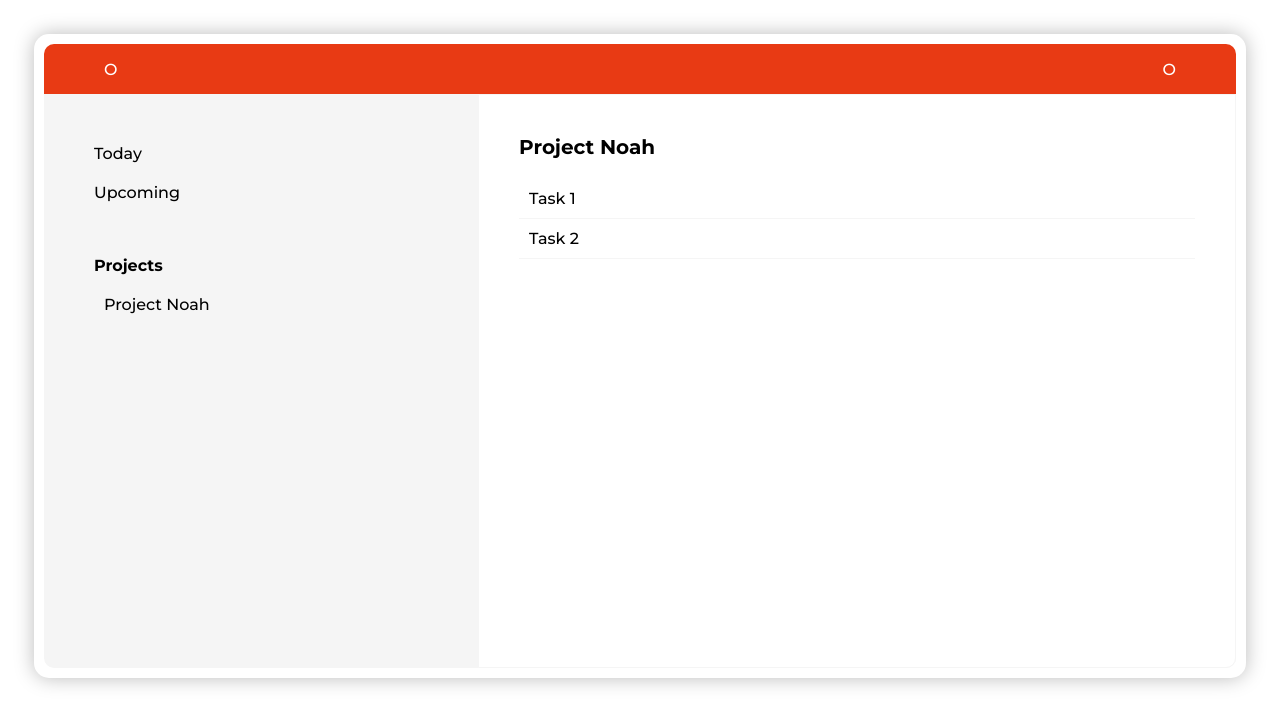
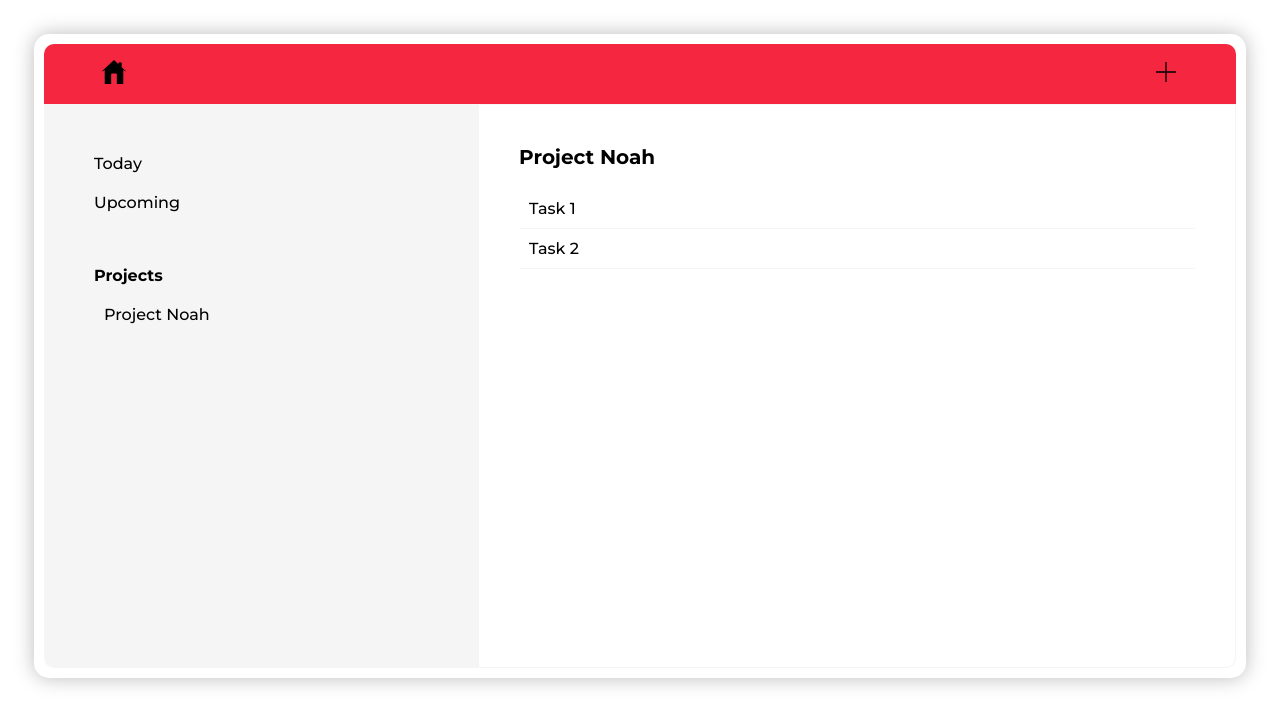
Before and after one commit to learndave/to-do-list, a website built with webpack: page dist/index.html in a window 1280 px wide. Built offline with nearby package versions, Linux system fonts and the light colour scheme.

Commit message:
add icons

```diff
--- a/package.json
+++ b/package.json
@@ -18,6 +18,8 @@
   },
   "homepage": "https://github.com/learndave/to-do-list#readme",
   "devDependencies": {
+    "css-loader": "^6.7.1",
+    "style-loader": "^3.3.1",
     "webpack": "^5.70.0",
     "webpack-cli": "^4.9.2"
   }
--- /dev/null
+++ b/src/component.service.js
@@ -0,0 +1,15 @@
+import HomeIcon from "./home.svg";
+import AddTaskIcon from "./add-task.svg";
+import CalendarIcon from "./calendar.svg";
+
+export class ComponentService {
+    constructor() {
+        this.content = document.getElementById("content");
+    }
+
+    renderImages() {
+        this.content.querySelector(".home-icon").src = HomeIcon;
+        this.content.querySelector(".add-task-icon").src = AddTaskIcon;
+        // this.content.querySelector(".calendar-icon").src = CalendarIcon;
+    }
+}
--- a/src/index.js
+++ b/src/index.js
@@ -0,0 +1,10 @@
+import "./style.css";
+import { ComponentService } from "./component.service.js";
+
+const componentService = new ComponentService();
+
+const run = (componentService) => {
+    componentService.renderImages();
+}
+
+run(componentService);
--- a/src/style.css
+++ b/src/style.css
@@ -6,7 +6,7 @@
     --padding-large: 60px;
 
     --color-main: #630606;
-    --color-two: #890F0D;
+    --color-two: #F52740;
     --color-three: #E83A14;
     --color-four: #D9CE3F;
     --color-light-grey: #f5f5f5;
@@ -45,13 +45,21 @@ a {
     justify-content: space-between;
     align-items: center;
     padding: var(--padding-tiny) var(--padding-large);
-    height: 30px;
+    height: 40px;
 
-    background-color: var(--color-three);
+    background-color: var(--color-two);
     border-radius: 10px 10px 0 0;
     color: white;
 }
 
+.icon {
+    height: max-content;
+    width: 20px;
+}
+
+.home-icon {
+    transform: scale(120%);
+}
 .body {
     flex: 1;
     display: flex;
@@ -62,7 +70,7 @@ a {
 }
 
 .sidenav {
-    flex: 0 1 30vw;
+    flex: 0 1 min(30vw, 400px);
 
     display: flex;
     flex-direction: column;
--- a/webpack.config.js
+++ b/webpack.config.js
@@ -1,7 +1,21 @@
+const path = require("path");
+
 module.exports = {
     entry: "./src/index.js",
     output: {
         filename: "main.js",
-
-    }
+        path: path.resolve(__dirname, "dist"),
+    },
+    module: {
+        rules: [
+            {
+                test: /.svg$/i,
+                type: "asset/resource",
+            },
+            {
+                test: /\.css$/i,
+                use: ["style-loader", "css-loader"],
+            }
+        ],
+    },
 }
```
Also changed, not shown: dist/0151cc4e3955905826d0.svg (added), dist/59262da88c351f7ebc09.svg (added), dist/e5cd68e58ecd486bb4c6.svg (added), dist/index.html, dist/main.js, src/add-task.svg (added), src/calendar.svg (added), src/home.svg (added), 1 other file.
